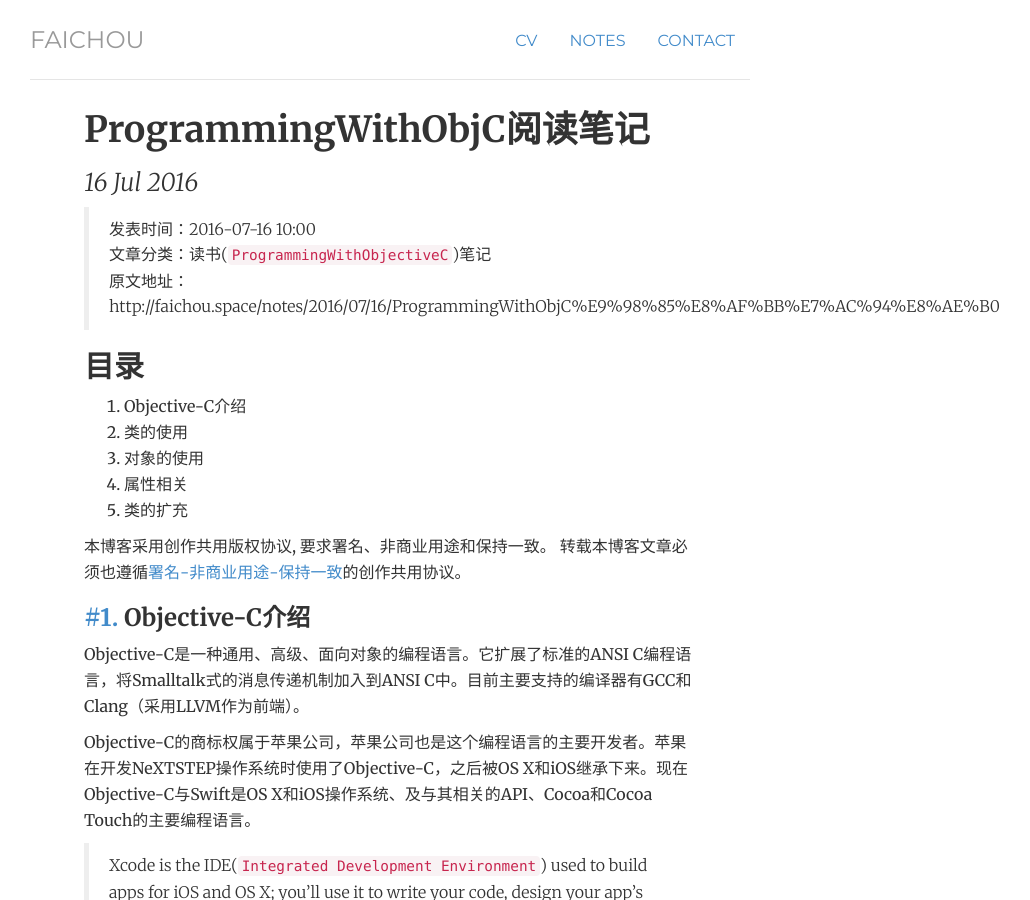
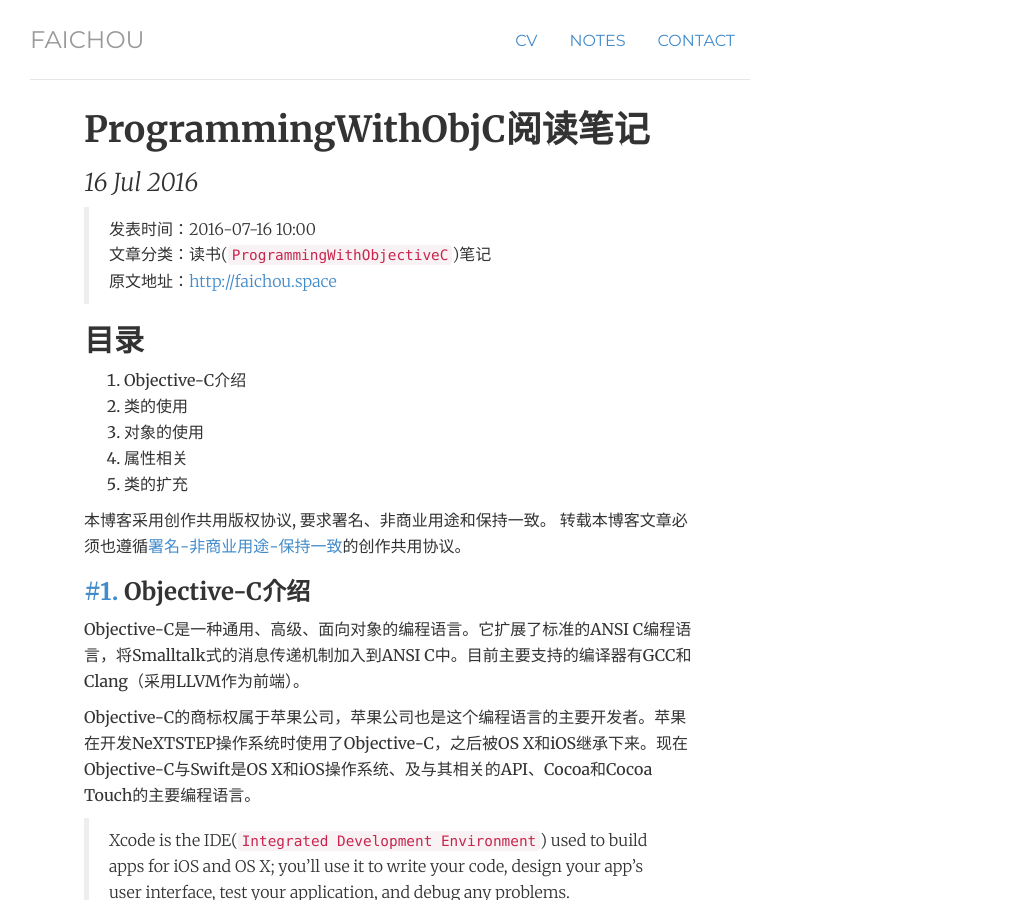
Before and after one commit to FaiChou/faichou.github.io, a Jekyll site: the page built from _posts/2016-07-16-ProgrammingWithObjC阅读笔记.md, in a window 1280 px wide and 900 px high. Shown: the whole window, without its empty margins (250-1280 px from the left). Built offline with Jekyll 4.4.1, drawn with Linux system fonts in a browser that asks for light colours; comment, search, counter and statistics services are not loaded; some of the changed lines change nothing that is shown.

Commit message:
Update 2016-07-16-ProgrammingWithObjC阅读笔记.md

```diff
--- a/_posts/2016-07-16-ProgrammingWithObjC阅读笔记.md
+++ b/_posts/2016-07-16-ProgrammingWithObjC阅读笔记.md
@@ -6,7 +6,7 @@ date: 2016-07-16
 
 > 发表时间：2016-07-16 10:00
 > 文章分类：读书(`ProgrammingWithObjectiveC`)笔记
-> 原文地址：http://faichou.space/notes/2016/07/16/ProgrammingWithObjC%E9%98%85%E8%AF%BB%E7%AC%94%E8%AE%B0
+> 原文地址：[http://faichou.space](http://faichou.space/notes/2016/07/16/ProgrammingWithObjC%E9%98%85%E8%AF%BB%E7%AC%94%E8%AE%B0)
 
 ## 目录
 1. Objective-C介绍
```
